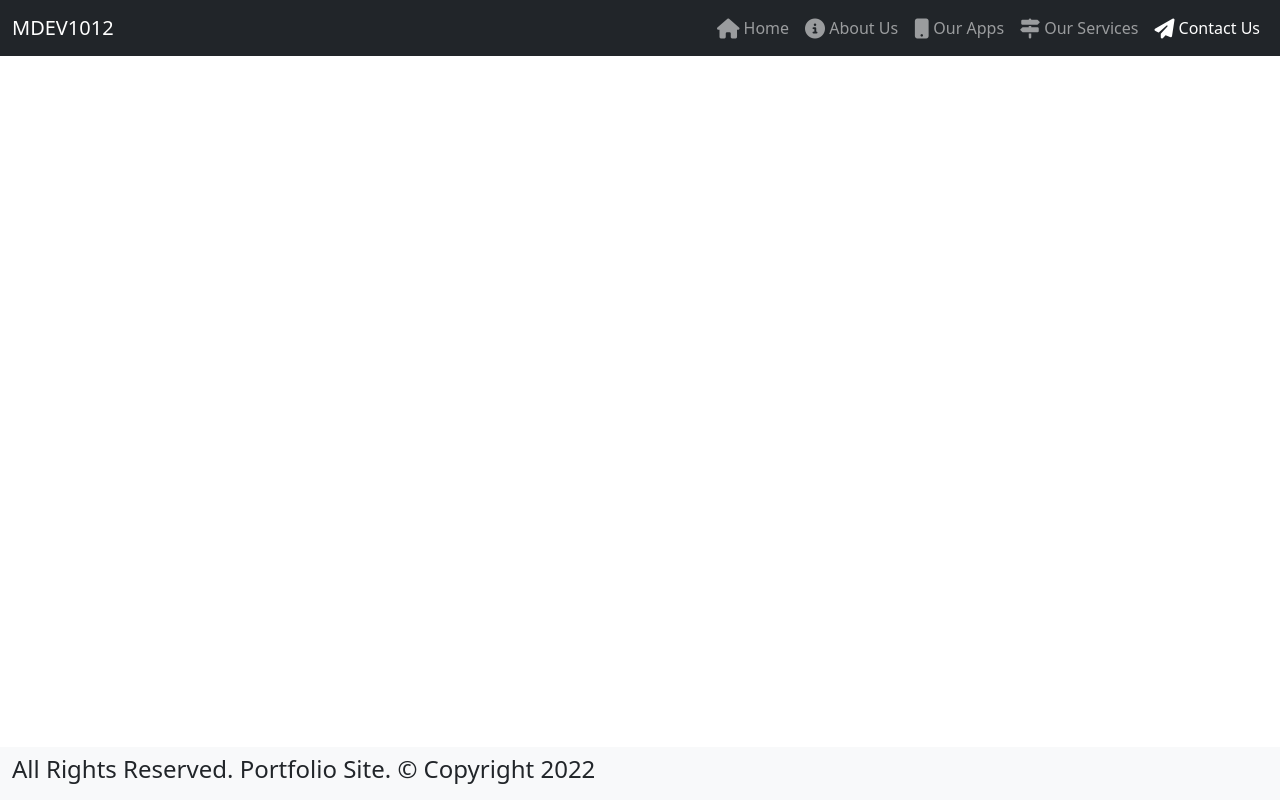
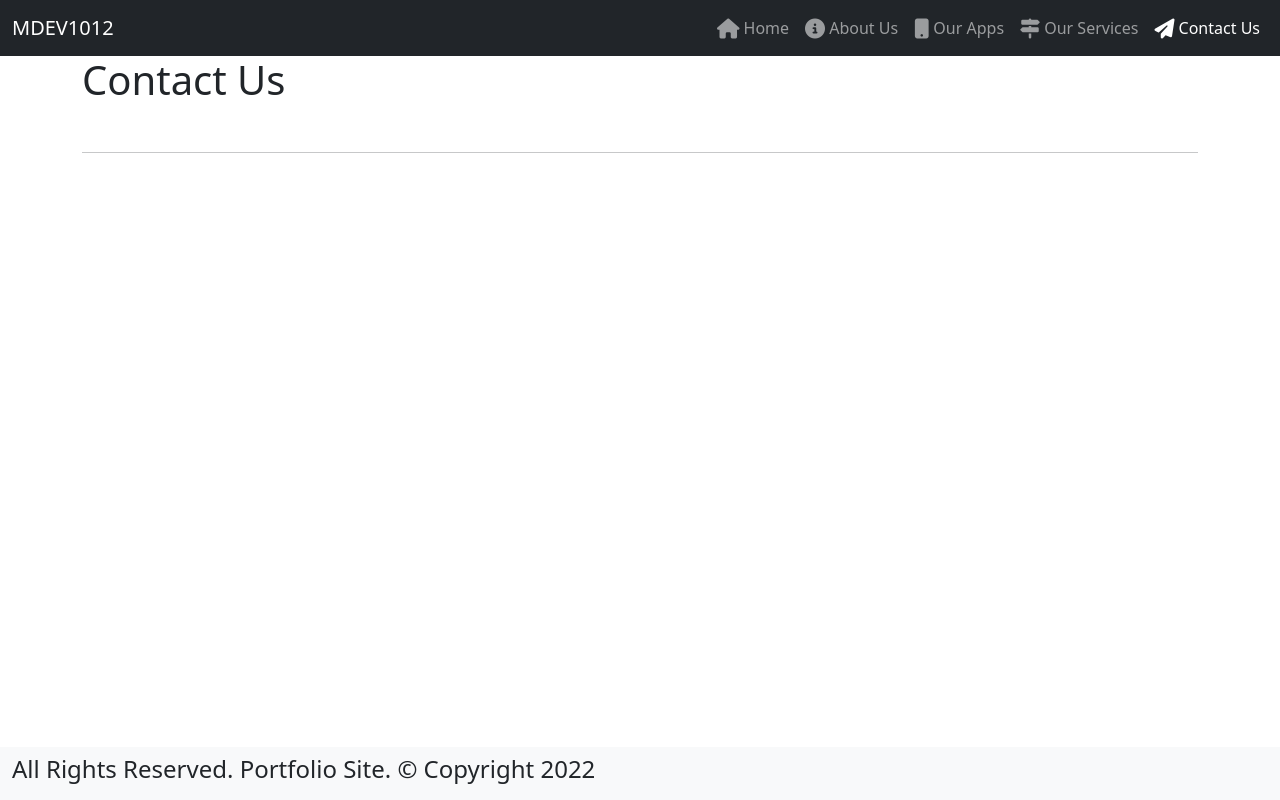
Before and after one commit to GeorgianCollege/MDEV1012-F2022-Week9, a React (Create React App) app: page /contact in a window 1280 px wide. Built offline with nearby package versions, Linux system fonts and the light colour scheme.

Commit message:
added remaining pages

```diff
--- a/src/App.tsx
+++ b/src/App.tsx
@@ -7,13 +7,15 @@ import Footer from './components/footer';
 
 // content components
 import Home from './content/home';
+import About from './content/about';
+import Services from './content/services';
+import Apps from './content/apps';
+import Contact from './content/contact';
 
 // styles and fonts
 import 'bootstrap/dist/css/bootstrap.min.css';
 import '@fortawesome/fontawesome-free/css/all.min.css';
 import './App.css';
-
-
 
 function App() {
   return (
@@ -26,6 +28,10 @@ function App() {
           <Routes>
             <Route path="/" element={<Home />} />
             <Route path="/home" element={<Home />} />
+            <Route path="/about" element={<About />} />
+            <Route path="/services" element={<Services />} />
+            <Route path="/apps" element={<Apps />} />
+            <Route path="/contact" element={<Contact />} />
           </Routes>
         </div>
 
--- /dev/null
+++ b/src/content/about.tsx
@@ -0,0 +1,13 @@
+import React from 'react';
+
+function About()
+{
+    return(
+        <div>
+            <h1 className="mb-5">About Us</h1>
+            <hr />
+        </div>
+    )
+}
+
+export default About;
--- /dev/null
+++ b/src/content/apps.tsx
@@ -0,0 +1,13 @@
+import React from 'react';
+
+function Apps()
+{
+    return(
+        <div>
+            <h1 className="mb-5">Our Apps</h1>
+            <hr />
+        </div>
+    )
+}
+
+export default Apps;
--- /dev/null
+++ b/src/content/contact.tsx
@@ -0,0 +1,13 @@
+import React from 'react';
+
+function Contact()
+{
+    return(
+        <div>
+            <h1 className="mb-5">Contact Us</h1>
+            <hr />
+        </div>
+    )
+}
+
+export default Contact;
--- /dev/null
+++ b/src/content/services.tsx
@@ -0,0 +1,13 @@
+import React from 'react';
+
+function Services()
+{
+    return(
+        <div>
+            <h1 className="mb-5">Our Services</h1>
+            <hr />
+        </div>
+    )
+}
+
+export default Services;
```
